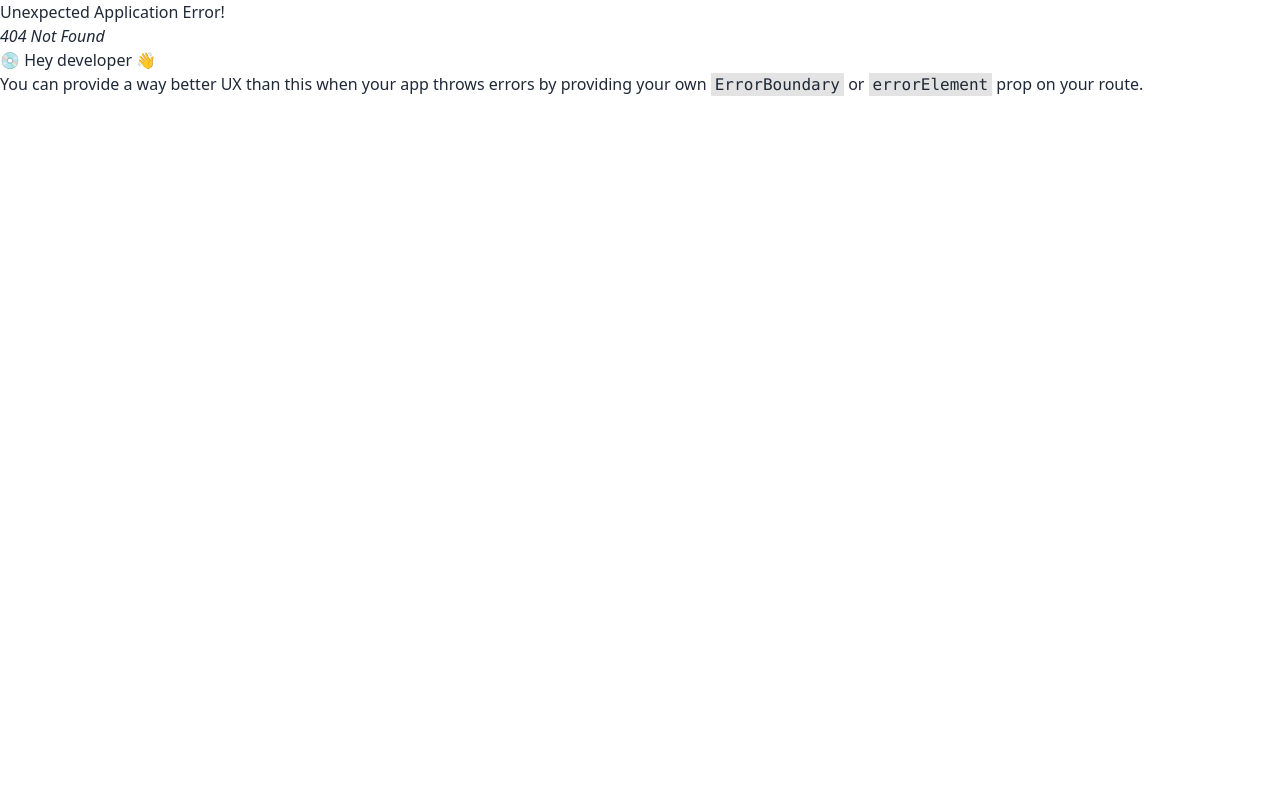
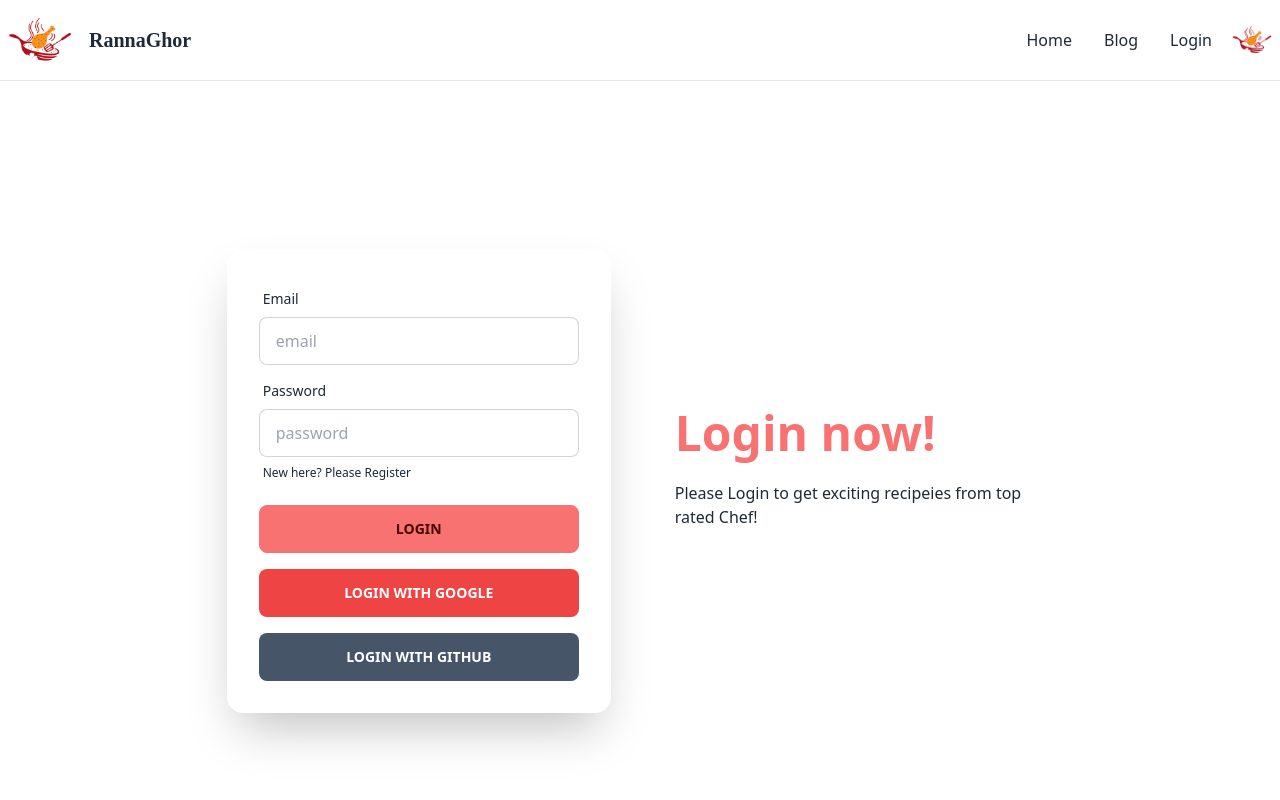
Before and after one commit to alaminrifat/rannaghor-client, a React (Vite) app: page /login in a window 1280 px wide. Before the commit this address had no page. Shown: the top 800 px of the page. Built offline with nearby package versions, Linux system fonts and the light colour scheme.

Commit message:
login page design only

```diff
--- a/src/Layout/Main/Main.jsx
+++ b/src/Layout/Main/Main.jsx
@@ -1,12 +1,13 @@
-import React from 'react';
-import Navbar from '../../Pages/Shared/Header/Navbar/Navbar';
-import Footer from '../../Pages/Shared/Footer/Footer';
+import React from "react";
+import Navbar from "../../Pages/Shared/Header/Navbar/Navbar";
+import Footer from "../../Pages/Shared/Footer/Footer";
+import { Outlet } from "react-router-dom";
 
 const Main = () => {
     return (
         <div className="container mx-auto">
             <Navbar></Navbar>
-
+            <Outlet></Outlet>
             <Footer></Footer>
         </div>
     );
--- /dev/null
+++ b/src/Pages/Login/Login.jsx
@@ -0,0 +1,64 @@
+import React from "react";
+
+const Login = () => {
+    return (
+        <div>
+            <div className="hero min-h-screen bg-base-100">
+                <div className="hero-content flex-col lg:flex-row-reverse gap-16">
+                    <div className="text-center lg:text-left">
+                        <h1 className="text-5xl font-bold text-error">Login now!</h1>
+                        <p className="py-6">
+                            Please Login to get exciting recipeies from top
+                            rated Chef!
+                        </p>
+                    </div>
+                    <div className="card flex-shrink-0 w-full max-w-sm shadow-2xl bg-base-100">
+                        <div className="card-body">
+                            <div className="form-control">
+                                <label className="label">
+                                    <span className="label-text">Email</span>
+                                </label>
+                                <input
+                                    type="text"
+                                    placeholder="email"
+                                    className="input input-bordered"
+                                />
+                            </div>
+                            <div className="form-control">
+                                <label className="label">
+                                    <span className="label-text">Password</span>
+                                </label>
+                                <input
+                                    type="text"
+                                    placeholder="password"
+                                    className="input input-bordered"
+                                />
+                                <label className="label">
+                                    <a
+                                        href="#"
+                                        className="label-text-alt link link-hover"
+                                    >
+                                        New here? Please Register
+                                    </a>
+                                </label>
+                            </div>
+                            <div className="form-control mt-2">
+                                <button className="btn btn-error">
+                                    Login
+                                </button>
+                                <button className="btn  bg-red-500 mt-4 hover:bg-red-600 border-none">
+                                    Login with Google
+                                </button>
+                                <button className="btn bg-slate-600 mt-4 border-none">
+                                    Login with GitHub
+                                </button>
+                            </div>
+                        </div>
+                    </div>
+                </div>
+            </div>
+        </div>
+    );
+};
+
+export default Login;
--- a/src/Pages/Shared/Footer/Footer.jsx
+++ b/src/Pages/Shared/Footer/Footer.jsx
@@ -4,7 +4,7 @@ import logo from '../../../assets/logo.png'
 const Footer = () => {
     return (
         <div>
-            <footer className="footer p-10 bg-neutral text-neutral-content fixed bottom-0  container mx-auto rounded-t-lg">
+            <footer className="footer p-10 bg-neutral text-neutral-content mt-1 container mx-auto rounded-t-lg">
                 <div>
                    <div className="w-16 bg-slate-300 rounded-full p-2">
                    <img src={logo} alt="" />
--- a/src/Pages/Shared/Header/Navbar/Navbar.jsx
+++ b/src/Pages/Shared/Header/Navbar/Navbar.jsx
@@ -16,7 +16,7 @@ const Navbar = () => {
                     <li><Link>Home</Link></li>
                     <li><Link>Blog</Link></li>
                     {/* conditional Rendaring */}
-                    <li><Link>Login</Link></li>
+                    <li><Link to={'/login'}>Login</Link></li>
                 </ul>
                     <div className="dropdown dropdown-end">
                         <div className="w-10 rounded-full">
```
Also changed, not shown: src/Routes/Routes.jsx (+8 -1 lines).
